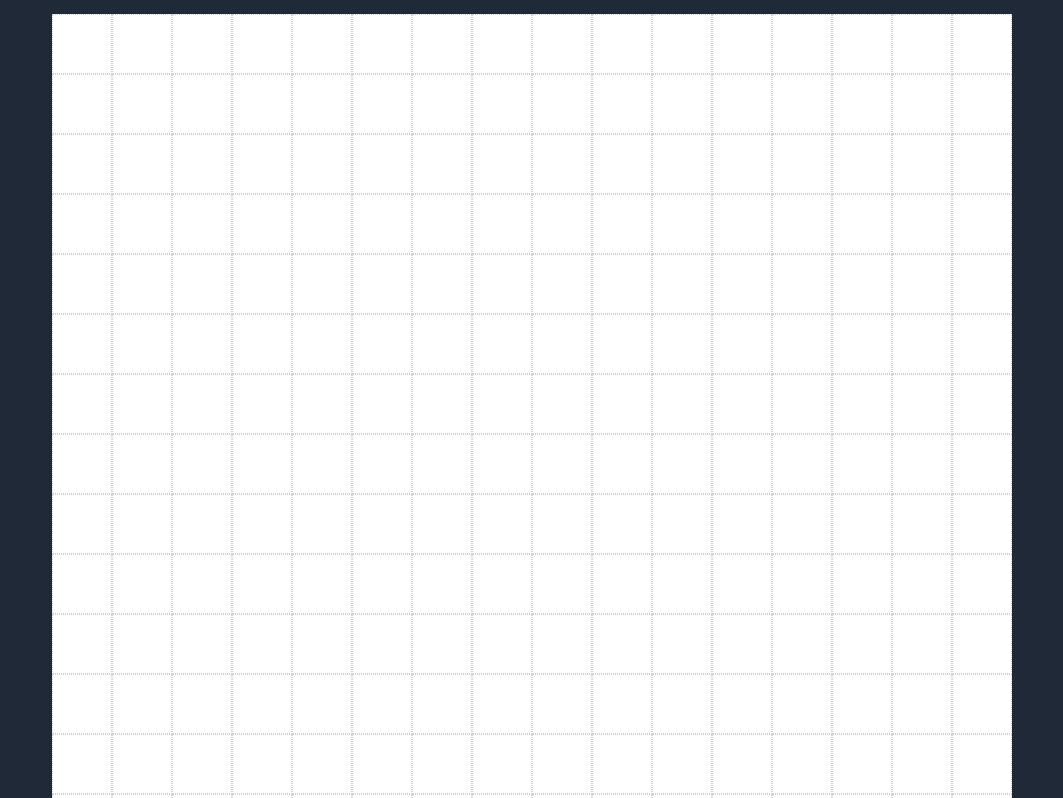
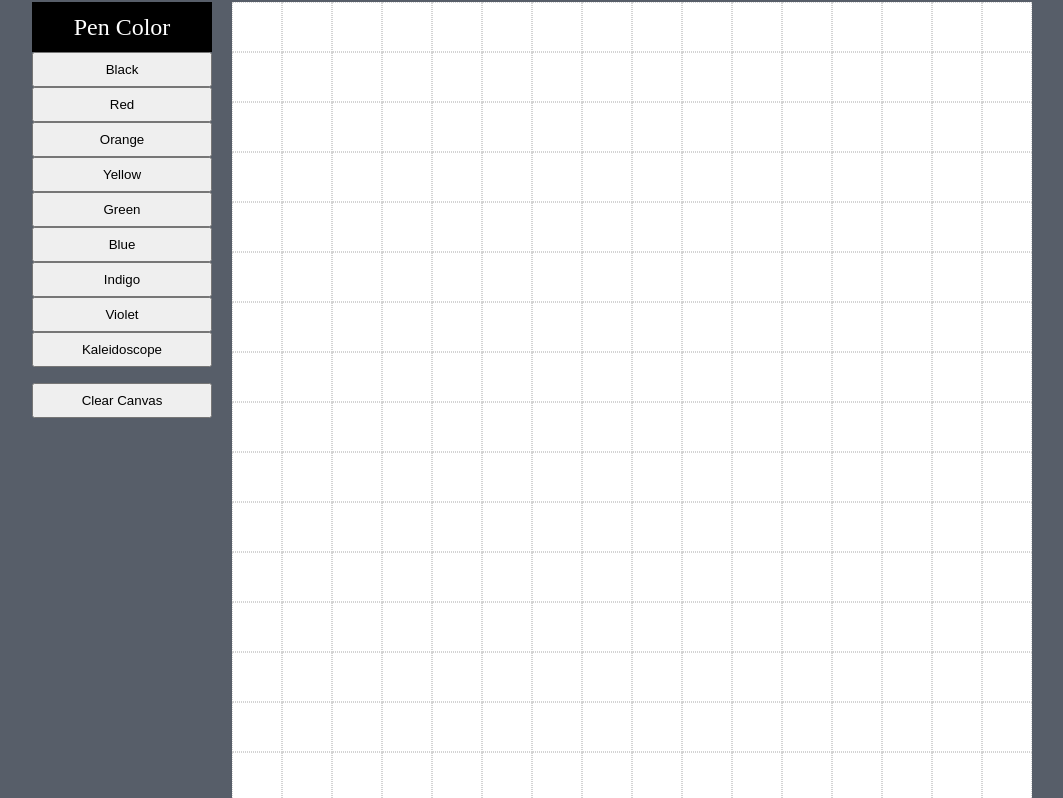
Before and after one commit to FocusedMeanderer/top-etch-a-sketch, a plain HTML site: page index.html in a window 1280 px wide. Shown: the part 64-862 px from the top of the page, without its empty margins (108-1171 px from the left). Drawn offline with Linux system fonts and the light colour scheme.

Commit message:
Add pen color options and a way to clear canvas
Let user select from predefined colors or a random color each tile

```diff
--- a/index.html
+++ b/index.html
@@ -18,7 +18,26 @@
       <button class="go">Go!</button>
     </div>
   </div>
-  <div class="container">
+  <div class="draw-area">
+    <div class="pen">
+      <div class="palette">
+        <p>Pen Color</p>
+      </div>
+      <div class="colors">
+        <button class="pen" id="black">Black</button>
+        <button class="pen" id="red">Red</button>
+        <button class="pen" id="orange">Orange</button>
+        <button class="pen" id="yellow">Yellow</button>
+        <button class="pen" id="green">Green</button>
+        <button class="pen" id="blue">Blue</button>
+        <button class="pen" id="indigo">Indigo</button>
+        <button class="pen" id="violet">Violet</button>
+        <button class="pen" id="kaleidoscope">Kaleidoscope</button>
+      </div>
+      <button class="clear">Clear Canvas</button>
+    </div>
+    <div class="container">
+    </div>
   </div>
 </body>
 </html>
--- a/script.js
+++ b/script.js
@@ -1,12 +1,28 @@
 const container = document.querySelector('div.container');
 const go = document.querySelector('button.go');
 let   newDim = 16;
+const GRID_SZ = 800;
+const PENS = {
+  black:  { r: 0,   g: 0,   b: 0   },
+  red:    { r: 255, g: 0,   b: 0   },
+  orange: { r: 255, g: 165, b: 0   },
+  yellow: { r: 255, g: 255, b: 0   },
+  green:  { r: 0,   g: 255, b: 0   },
+  blue:   { r: 0,   g: 0,   b: 255 },
+  indigo: { r: 750, g: 0,   b: 130 },
+  violet: { r: 238, g: 130, b: 238 },
+  kaleidoscope: { r: -1, g: -1, b: -1 }
+}
+let pen = PENS['black'];
+
+const clear = document.querySelector('button.clear');
+const colors = document.querySelector('div.colors');
 
 function createGrid(dim = 16) {
   for (let i = 0; i < dim*dim; i++) {
     const aDiv = document.createElement('div');
-    aDiv.style.width = `${Math.floor(100/dim * 100) / 100}%`;
-    aDiv.style.height = `${Math.floor(960/dim * 100) / 100}px`;
+    aDiv.style.width = `${Math.floor(GRID_SZ/dim * 100) / 100}px`;
+    aDiv.style.height = `${Math.floor(GRID_SZ/dim * 100) / 100}px`;
     aDiv.style.border = '1px solid black';
     aDiv.style.border = '1px dotted lightgrey';
     aDiv.style.textAlign = 'center';
@@ -49,10 +65,42 @@ function validateInput() {
 createGrid();
 
 go.addEventListener('click', recreateGrid);
+clear.addEventListener('click', clearCanvas);
+colors.addEventListener('click', setPenColor);
+
+function setPenColor(e) {
+  if (e.target.classList.contains('pen')) {
+    const penColor = document.querySelector('div.palette');
+
+    if (e.target.id === 'kaleidoscope') {
+      penColor.style.backgroundImage = 'linear-gradient(to right, black, indigo)';
+    }
+    else {
+      penColor.style.backgroundImage = '';
+      penColor.style.backgroundColor = e.target.id;
+    }
+
+    pen = PENS[e.target.id];
+  }
+}
+
+function clearCanvas(e) {
+  const divs = document.querySelectorAll('div.grid-item');
+
+  divs.forEach(aDiv => {
+    aDiv.style.backgroundColor = 'white';
+    aDiv.dataset.intensity = 0.1;
+  });
+}
 
 function fillItem(e) {
   if (e.target.classList.contains('grid-item')) {
-    e.target.style.backgroundColor = `rgba(0,0,0,${e.target.dataset.intensity})`;
+    if (pen['r'] === -1 && pen['g'] === -1 && pen['b'] === -1) {
+      e.target.style.backgroundColor = `rgba(${Math.floor(Math.random() * 256)},${Math.floor(Math.random() * 256)},${Math.floor(Math.random() * 256)},${e.target.dataset.intensity})`;
+    }
+    else {
+      e.target.style.backgroundColor = `rgba(${pen['r']},${pen['g']},${pen['b']},${e.target.dataset.intensity})`;
+    }
     if ((e.target.dataset.intensity * 10) < 10) {
       e.target.dataset.intensity = ((e.target.dataset.intensity * 10) + 1)/10;
     }
--- a/styles.css
+++ b/styles.css
@@ -3,26 +3,59 @@
 }
 
 body {
-  background-color: #1f2937;
+  background-color: rgba(31, 41, 55, 0.75);
   color: white;
 }
 
 div.controls {
   display: flex;
-  max-width: 960px;
-  min-width: 960px;
+  max-width: 1000px;
+  min-width: 1000px;
   height: 30px;
-  margin: 24px auto;
+  margin: 18px auto;
   justify-content: space-between;
   align-items: center;
 }
 
-body > div.container {
-  max-width: 960px;
-  min-width: 960px;
-  height: 960px;
-  min-height: 960px;
+div.draw-area {
+  max-width: 1000px;
+  min-width: 1000px;
+  display: flex;
   margin: 0 auto;
+  padding: 0;
+  gap: 10px;
+}
+
+div.palette {
+  width: 180px;
+  height: 50px;
+  background-color: #000;
+  margin: 0;
+  padding: 0;
+  display: flex;
+  align-items: center;
+  justify-content: center;
+}
+
+div.palette > p {
+  font-size: 1.5rem;
+}
+
+button.pen,
+button.clear  {
+  width: 180px;
+  padding: 8px;
+}
+
+button.clear {
+  margin-top:16px;
+}
+
+div.container {
+  max-width: 800px;
+  min-width: 800px;
+  height: 800px;
+  min-height: 800px;
   padding: 0;
   display: flex;
   flex-wrap: wrap;
```
